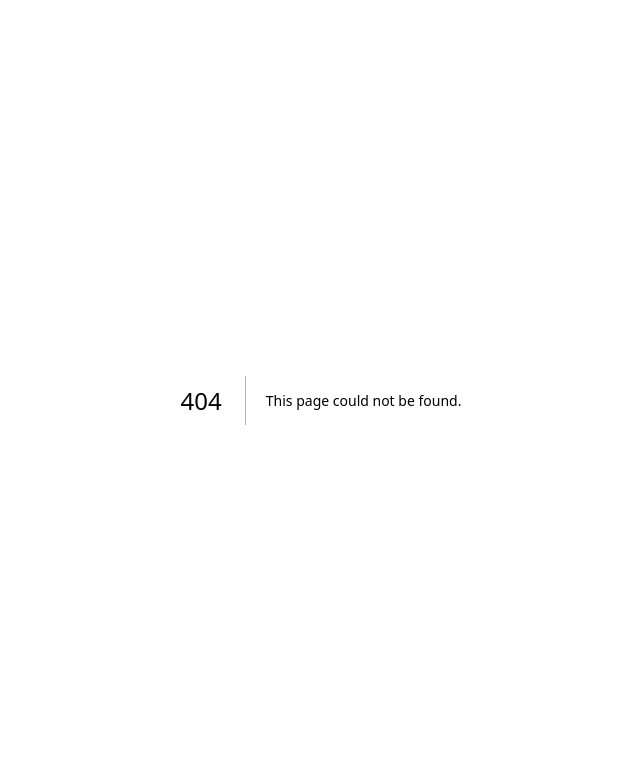
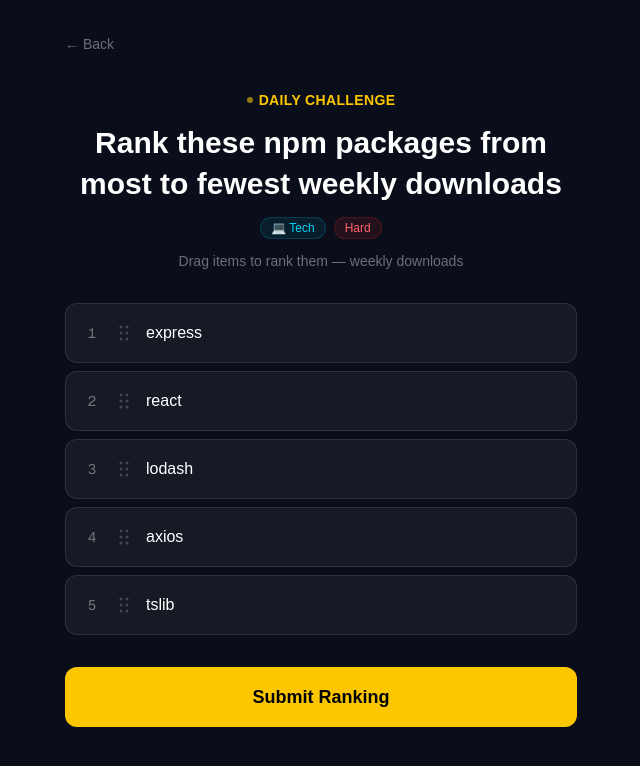
Before and after one commit to Brian-An/rank-tank, a Next.js app: page /game in a window 1280 px wide. Before the commit this address had no page. Shown: the top 766 px of the page, without its empty margins (319-959 px from the left). Built offline with nearby package versions, Linux system fonts and the light colour scheme.

Commit message:
feat: add game page and GameClient with drag-and-drop and results reveal

```diff
--- /dev/null
+++ b/app/game/GameClient.tsx
@@ -0,0 +1,73 @@
+'use client'
+import { useState } from 'react'
+import { useRouter } from 'next/navigation'
+import { RankList } from '@/components/RankList'
+import { GameHeader } from '@/components/GameHeader'
+import { ResultsPanel } from '@/components/ResultsPanel'
+import { calculateScore } from '@/lib/scoring'
+import type { Category, RankItem } from '@/lib/types'
+
+interface Props {
+  category: Category
+  shuffledItems: RankItem[]
+  isDaily: boolean
+}
+
+export function GameClient({ category, shuffledItems, isDaily }: Props) {
+  const router = useRouter()
+  const [items, setItems] = useState<RankItem[]>(shuffledItems)
+  const [submitted, setSubmitted] = useState(false)
+
+  const correctOrder = category.items.map((i) => i.id)
+
+  function handleSubmit() {
+    setSubmitted(true)
+  }
+
+  function handlePlayAgain() {
+    router.push('/')
+  }
+
+  const scoreResult = submitted ? calculateScore(items.map((i) => i.id), correctOrder) : null
+
+  return (
+    <div className="min-h-screen bg-[#0A0E1A] py-8 px-4">
+      <div className="max-w-lg mx-auto space-y-8">
+        {/* Back link */}
+        <a href="/" className="inline-flex items-center gap-1.5 text-white/40 hover:text-white/70 text-sm transition-colors">
+          ← Back
+        </a>
+
+        <GameHeader category={category} isDaily={isDaily} />
+
+        <RankList
+          items={items}
+          correctOrder={correctOrder}
+          locked={submitted}
+          revealed={submitted}
+          onReorder={setItems}
+        />
+
+        {!submitted ? (
+          <button
+            onClick={handleSubmit}
+            className="w-full py-4 rounded-xl bg-yellow-400 text-black font-bold text-lg hover:bg-yellow-300 active:scale-95 transition-all"
+          >
+            Submit Ranking
+          </button>
+        ) : (
+          scoreResult && (
+            <ResultsPanel
+              score={scoreResult.score}
+              perfect={scoreResult.perfect}
+              playerOrder={items}
+              correctOrder={correctOrder}
+              category={category}
+              onPlayAgain={handlePlayAgain}
+            />
+          )
+        )}
+      </div>
+    </div>
+  )
+}
--- /dev/null
+++ b/app/game/page.tsx
@@ -0,0 +1,45 @@
+import { redirect } from 'next/navigation'
+import { GameClient } from './GameClient'
+import { getLocalRound } from '@/lib/localRounds'
+import { getCachedRound, setCachedRound } from '@/lib/roundCache'
+import { generateRound } from '@/lib/openai'
+import { shuffle } from '@/lib/seed'
+import type { Theme, Difficulty } from '@/lib/types'
+
+export default async function GamePage({
+  searchParams,
+}: {
+  searchParams: Promise<{ mode?: string; theme?: string; difficulty?: string; seed?: string }>
+}) {
+  const params = await searchParams
+  const mode = params.mode ?? 'daily'
+  const theme = params.theme as Theme | undefined
+  const difficulty = (params.difficulty as Difficulty) ?? 'medium'
+  const today = new Date().toISOString().split('T')[0]
+  const seed = params.seed ?? today
+  const isDaily = mode === 'daily'
+
+  let category
+
+  if (isDaily) {
+    category = getLocalRound(today)
+  } else {
+    const cacheTheme = theme ?? 'mixed'
+    category = getCachedRound(cacheTheme, difficulty)
+
+    if (!category) {
+      if (theme) {
+        category = (await generateRound(theme, difficulty)) ?? getLocalRound(seed, theme)
+      } else {
+        category = getLocalRound(seed)
+      }
+      if (category) setCachedRound(cacheTheme, difficulty, category)
+    }
+  }
+
+  if (!category) redirect('/')
+
+  const shuffledItems = shuffle(category.items, seed)
+
+  return <GameClient category={category} shuffledItems={shuffledItems} isDaily={isDaily} />
+}
```
